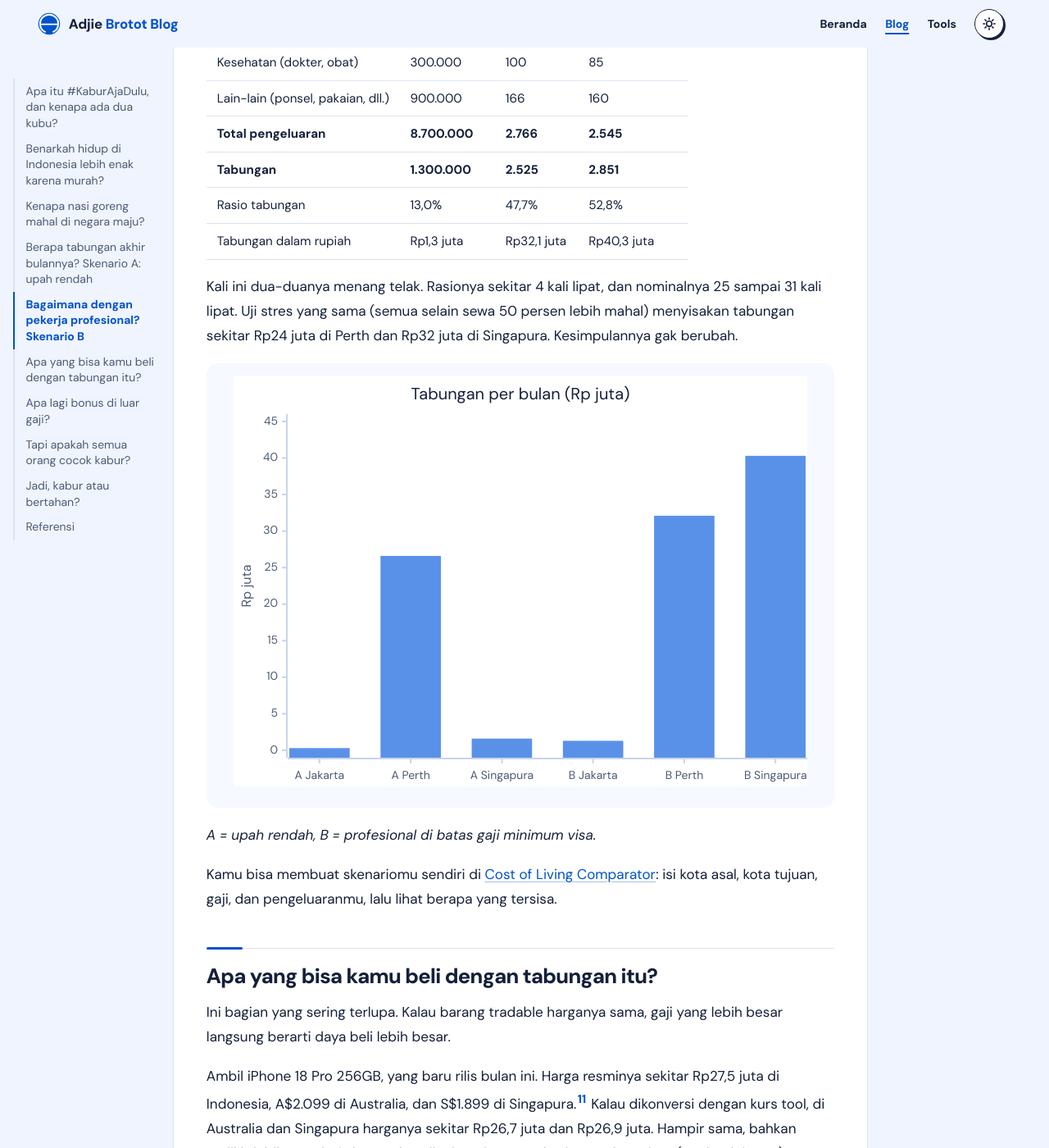
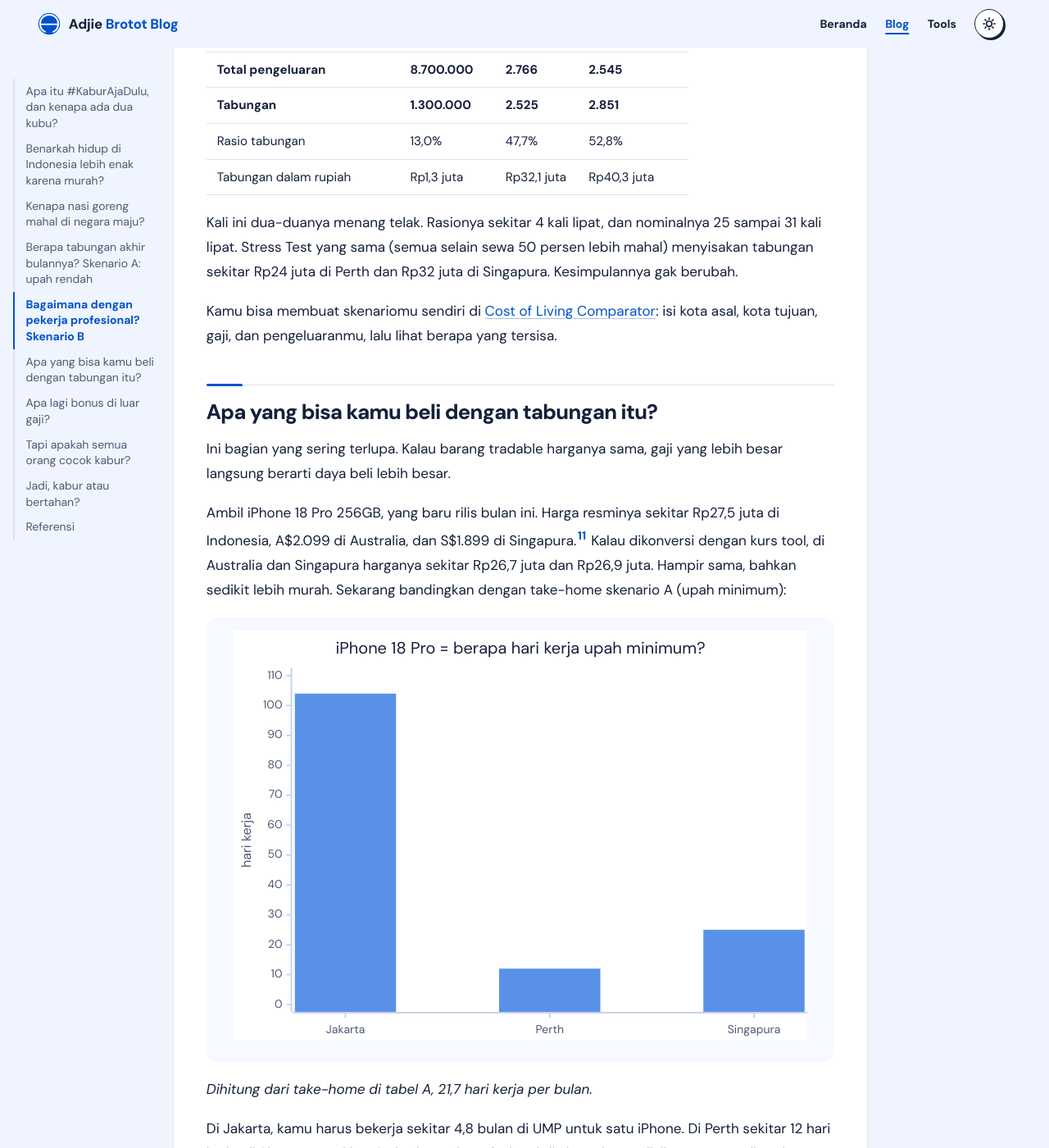
Before and after one commit to adjiebrotot/blog, a Jekyll site: the page built from id/_posts/2026-10-25-kabur-aja-dulu.md, in a window 1280 px wide and 1400 px high, scrolled down 5831 px. Shown: the whole window at 82% size. Built offline with Jekyll 4.4.1, drawn with Linux system fonts in a browser that asks for light colours; some of the changed text lies outside the part shown.

Commit message:
Revise kabur-aja-dulu wording and remove awkward parts
Co-Authored-By: Claude Sonnet 5.5 <noreply@anthropic.com>
Claude-Session: https://claude.ai/code/session_01S8Qpsf5v2448AfoLqRaq7i

````diff
--- a/id/_posts/2026-10-25-kabur-aja-dulu.md
+++ b/id/_posts/2026-10-25-kabur-aja-dulu.md
@@ -47,8 +47,6 @@ Nasi goreng di restoran termasuk non-tradable. Apa yang gak bisa diimpor? Koki d
 Barang tradable lain ceritanya. Baju, kendaraan, elektronik, bensin: harganya relatif sama di seluruh dunia (bensin pun ikut harga minyak dunia, kecuali yang harganya diatur pemerintah, seperti di Indonesia). iPhone gak jadi murah hanya karena dijual di Jakarta.
 
 Makanan ada di antara keduanya. Beras dan daging bisa diperdagangkan, tapi punya tanggal kedaluwarsa dan sebagian diproduksi lokal, jadi harganya separuh ikut dunia, separuh ikut setempat.
-
-Jadi pertanyaannya bergeser: kalau barang tradable harganya sama di mana-mana, siapa yang punya gaji lebih besar untuk membelinya?
 
 ## Berapa tabungan akhir bulannya? Skenario A: upah rendah
 
@@ -79,7 +77,7 @@ Skenario pertama: pekerja upah rendah.
 
 Perth jelas menang: sekitar 80 kali lipat tabungan Jakarta, dalam rupiah. Singapura juga menang di atas kertas (6,9% versus 5,8%), tapi tipis, dan ini bagian yang harus saya jujurkan. PWM hanya mewajibkan upah itu untuk warga negara dan PR, bukan pemegang work permit.[^pwm] Jadi skenario ini menunjukkan mekanisme harga, bukan jalur yang biasa dilewati orang Indonesia yang pindah. Dan CPF yang dipotong itu sebenarnya tabungan wajibmu sendiri, jadi tabungan sebenarnya lebih besar daripada baris di atas.
 
-Uji stres: kalau semua pengeluaran selain sewa ternyata 50 persen lebih mahal daripada perkiraan tool (tool memakai indeks, bukan struk belanja), tabungan di Perth masih sekitar A$1.680 per bulan (sekitar Rp21,4 juta), sedangkan di Singapura jatuh negatif.
+Stress Test: kalau semua pengeluaran selain sewa ternyata 50 persen lebih mahal daripada perkiraan tool (tool memakai indeks, bukan struk belanja), tabungan di Perth masih sekitar A$1.680 per bulan (sekitar Rp21,4 juta), sedangkan di Singapura jatuh negatif.
 
 ## Bagaimana dengan pekerja profesional? Skenario B
 
@@ -106,17 +104,7 @@ Daftar pengeluarannya lebih tinggi karena gaya hidupnya juga: tempat tinggal sat
 | Rasio tabungan | 13,0% | 47,7% | 52,8% |
 | Tabungan dalam rupiah | Rp1,3 juta | Rp32,1 juta | Rp40,3 juta |
 
-Kali ini dua-duanya menang telak. Rasionya sekitar 4 kali lipat, dan nominalnya 25 sampai 31 kali lipat. Uji stres yang sama (semua selain sewa 50 persen lebih mahal) menyisakan tabungan sekitar Rp24 juta di Perth dan Rp32 juta di Singapura. Kesimpulannya gak berubah.
-
-```mermaid
-xychart-beta
-  title "Tabungan per bulan (Rp juta)"
-  x-axis ["A Jakarta", "A Perth", "A Singapura", "B Jakarta", "B Perth", "B Singapura"]
-  y-axis "Rp juta" 0 --> 45
-  bar [0.3, 26.6, 1.6, 1.3, 32.1, 40.3]
-```
-
-*A = upah rendah, B = profesional di batas gaji minimum visa.*
+Kali ini dua-duanya menang telak. Rasionya sekitar 4 kali lipat, dan nominalnya 25 sampai 31 kali lipat. Stress Test yang sama (semua selain sewa 50 persen lebih mahal) menyisakan tabungan sekitar Rp24 juta di Perth dan Rp32 juta di Singapura. Kesimpulannya gak berubah.
 
 Kamu bisa membuat skenariomu sendiri di [Cost of Living Comparator](https://tool.adjiebrotots.com/costofliving-comparator/): isi kota asal, kota tujuan, gaji, dan pengeluaranmu, lalu lihat berapa yang tersisa.
 
@@ -161,16 +149,13 @@ Gak. Ini keberatan terkuat, dan sebagian benar.
 - **Ada biaya yang gak masuk tabel.** Jauh dari keluarga, biaya pindah dan visa, dan masa awal yang sepi.
 - **Bias sampel.** Teman-teman saya adalah yang bertahan. Saya gak punya angka berapa persen yang menyerah dan pulang.
 - **Kalau penghasilanmu di Indonesia sudah tinggi, atau usahamu ada di sini**, hitungannya bisa lain. Tool ini hanya memperkirakan gaji dan biaya, bukan kesempatan yang cuma ada di Indonesia.
-- **Estimasi ini dari indeks harga.** Tool memperkirakan biaya dari indeks tiap kota, bukan dari struk belanjamu. Makanya saya tampilkan uji stres di atas.
+- **Estimasi ini dari indeks harga.** Tool memperkirakan biaya dari indeks tiap kota, bukan dari struk belanjamu. Makanya saya tampilkan Stress Test di atas.
 
 ## Jadi, kabur atau bertahan?
 
 Nasi goreng di Jakarta memang lebih murah dan lebih enak. Tapi nasi goreng gak menentukan masa depanmu. Harga nasi goreng menentukan makan siangmu. Selisih antara gaji dan pengeluaran menentukan masa depanmu.
 
 Kalau kamu sedang menimbang-nimbang, jangan mulai dari perasaan, dan jangan mulai dari harga nasi goreng. Mulai dari selisih: berapa yang tersisa di akhir bulan, dan apa yang bisa dibeli dengan sisa itu. Hitung versimu sendiri di [Cost of Living Comparator](https://tool.adjiebrotots.com/costofliving-comparator/), lalu putuskan.
-
-Dan kalau hitungan itu membuatmu ingin bertanya soal rumah juga, saya pernah membahas [sewa atau beli rumah di Perth dan Jakarta](https://blog.adjiebrotots.com/id/sewa-atau-beli-rumah/).
-
 ## Referensi
 
 [^kad]: Bisnis.com, [Awal mula kemunculan #KaburAjaDulu yang digaungkan masyarakat](https://kabar24.bisnis.com/read/20250215/15/1839813/awal-mula-kemunculan-kaburajadulu-yang-digaungkan-masyarakat), 15 Februari 2025. Tagar ini sudah dipakai sejak 2023 dan melonjak pada Januari 2025.
````
Also changed, not shown: other parts of id/_posts/2026-10-25-kabur-aja-dulu.md (+1 -1 lines).
